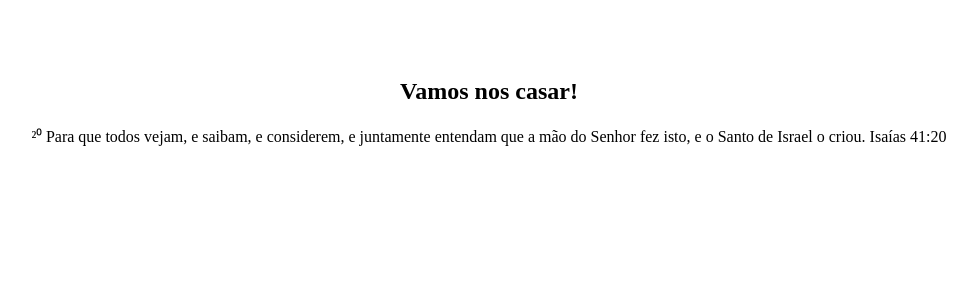
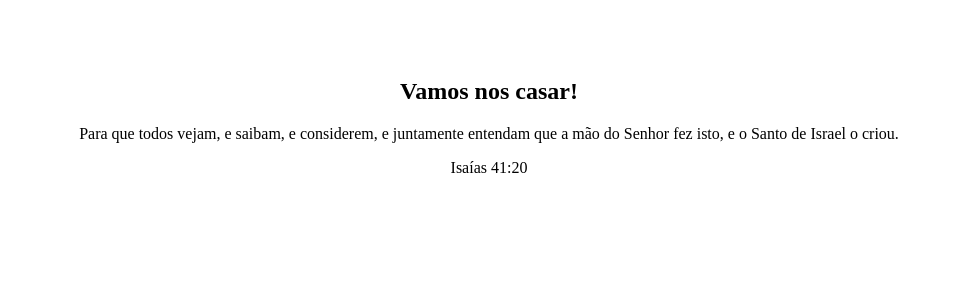
Before and after one commit to moraesjpg/site-casamento, a plain HTML site: page index.html in a window 1280 px wide. Shown: the part 880-1161 px from the top of the page, without its empty margins (151-1128 px from the left). Drawn offline with Linux system fonts and the light colour scheme; files whose address does not match are found by name.

Commit message:
index.html

```diff
--- a/index.html
+++ b/index.html
@@ -34,8 +34,14 @@
 <section class="intro">
   <h2>Vamos nos casar!</h2>
   <p>
-    ²⁰ Para que todos vejam, e saibam, e considerem, e juntamente entendam que a mão do Senhor fez isto, e o Santo de Israel o criou.
-                                                                                                                         Isaías 41:20
+    <div class="versiculo">
+  <p class="texto">
+    Para que todos vejam, e saibam, e considerem, e juntamente entendam
+    que a mão do Senhor fez isto, e o Santo de Israel o criou.
+  </p>
+  <span class="referencia">Isaías 41:20</span>
+</div>
+
   </p>
 </section>
 
```
